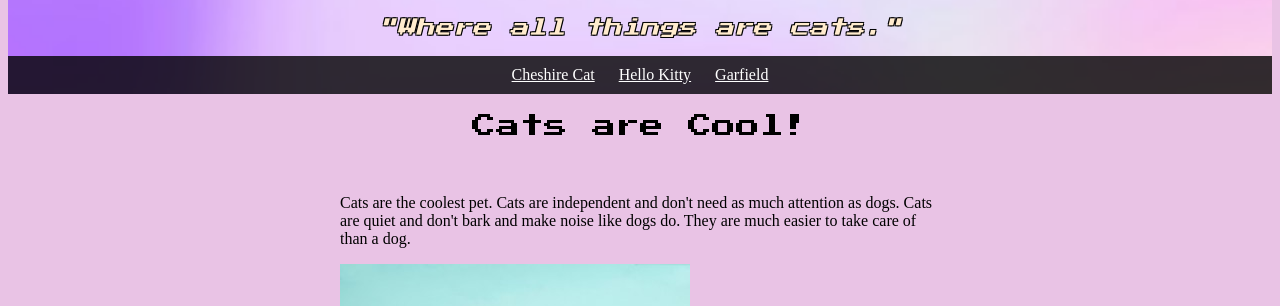
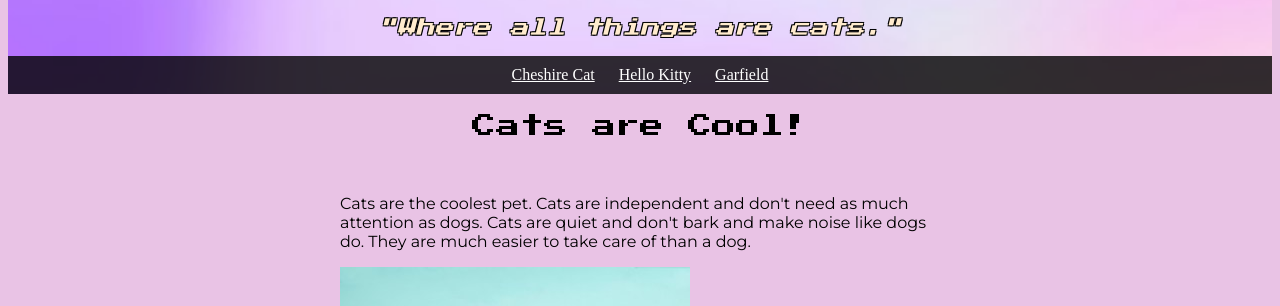
Before and after one commit to techbykatie/techbykatie.github.io, a plain HTML site: page index.html in a window 1280 px wide. Shown: the part 494-800 px from the top of the page. Drawn offline with Linux system fonts and the light colour scheme.

Commit message:
Update styles.css

```diff
--- a/styles.css
+++ b/styles.css
@@ -64,3 +64,10 @@ article {
 .menubarlink {
     color: rgb(255, 255, 255);
 }
+
+p {
+  font-family: "Montserrat", sans-serif;
+  font-optical-sizing: auto;
+  font-weight: <weight>;
+  font-style: normal;
+}
```
